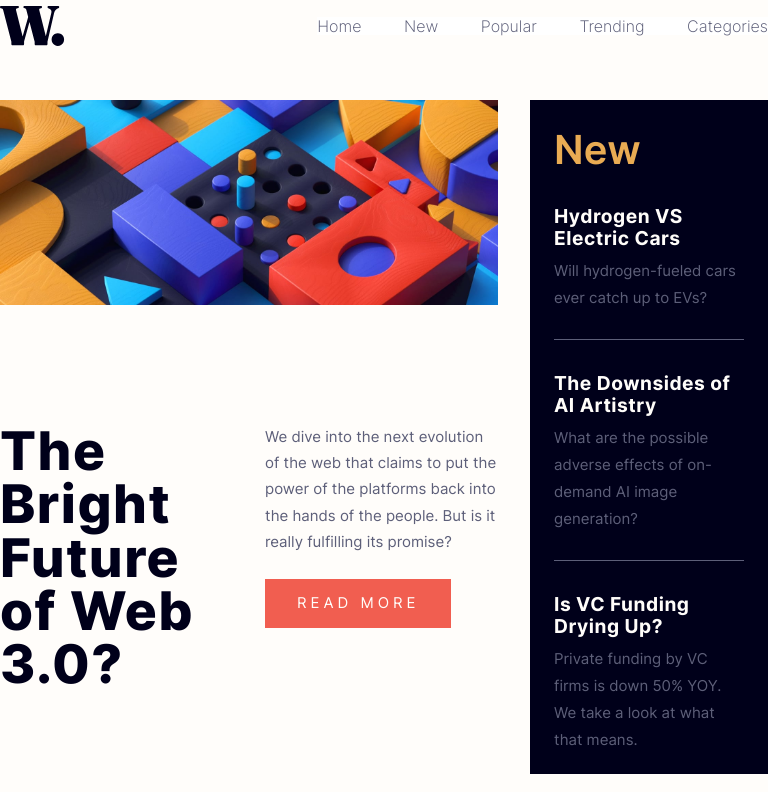
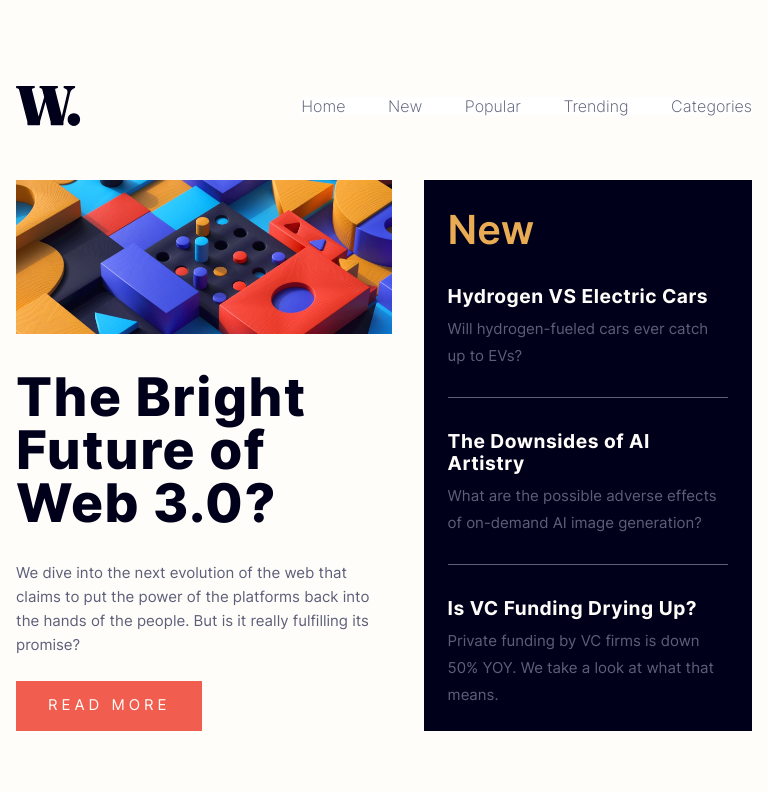
Before and after one commit to ericsalvi/news-homepage-challenge, a plain HTML site: page index.html in a window 768 px wide. Shown: the top 792 px of the page. Drawn offline with nearby package versions, Linux system fonts and the light colour scheme.

Commit message:
finished this project with Maia (#13)

```diff
--- a/css/_media.scss
+++ b/css/_media.scss
@@ -3,11 +3,11 @@
     display: grid;
     place-content: center;
     min-height: 100vh;
+    margin-bottom: 4rem;
     body {
-      max-width: 1110px;
-      padding: 0;
+      max-width: 1142px;
       header {
-        margin-bottom: 3rem;
+        margin: 4rem 0 3rem;
         img.logo {
           max-height: 40px;
         }
@@ -33,6 +33,7 @@
           "hero hero sidebar"
           "cards cards cards";
         row-gap: $gap;
+        -moz-column-gap: calc($gap / 2);
         column-gap: calc($gap / 2);
         section.hero {
           display: grid;
@@ -50,6 +51,9 @@
             font-size: 3.33rem;
             letter-spacing: 1.5px;
             margin: 0;
+          }
+          p {
+            line-height: 1.6;
           }
           section.description {
             grid-area: description;
@@ -78,3 +82,18 @@
     }
   }
 }
+
+@media (min-width: 768px) and (max-width: 1024px) {
+  html {
+    body {
+      main {
+        section.hero {
+          grid-template-areas:
+            "hero-image hero-image"
+            "title title"
+            "description description";
+        }
+      }
+    }
+  }
+}
--- a/js/scripts.js
+++ b/js/scripts.js
@@ -1,6 +1,7 @@
 const body = document.querySelector("body");
 const menuOpen = document.querySelector(".menu-open");
 const menuClose = document.querySelector(".menu-close");
+const menuCloseBackdrop = document.querySelector(".menu-backdrop");
 
 menuOpen.addEventListener("click", () => {
   body.classList.toggle("open");
@@ -9,3 +10,7 @@ menuOpen.addEventListener("click", () => {
 menuClose.addEventListener("click", () => {
   body.classList.toggle("open");
 });
+
+menuCloseBackdrop.addEventListener("click", () => {
+  body.classList.toggle("open");
+});
```
Also changed, not shown: css/styles.css, 1 other file.
